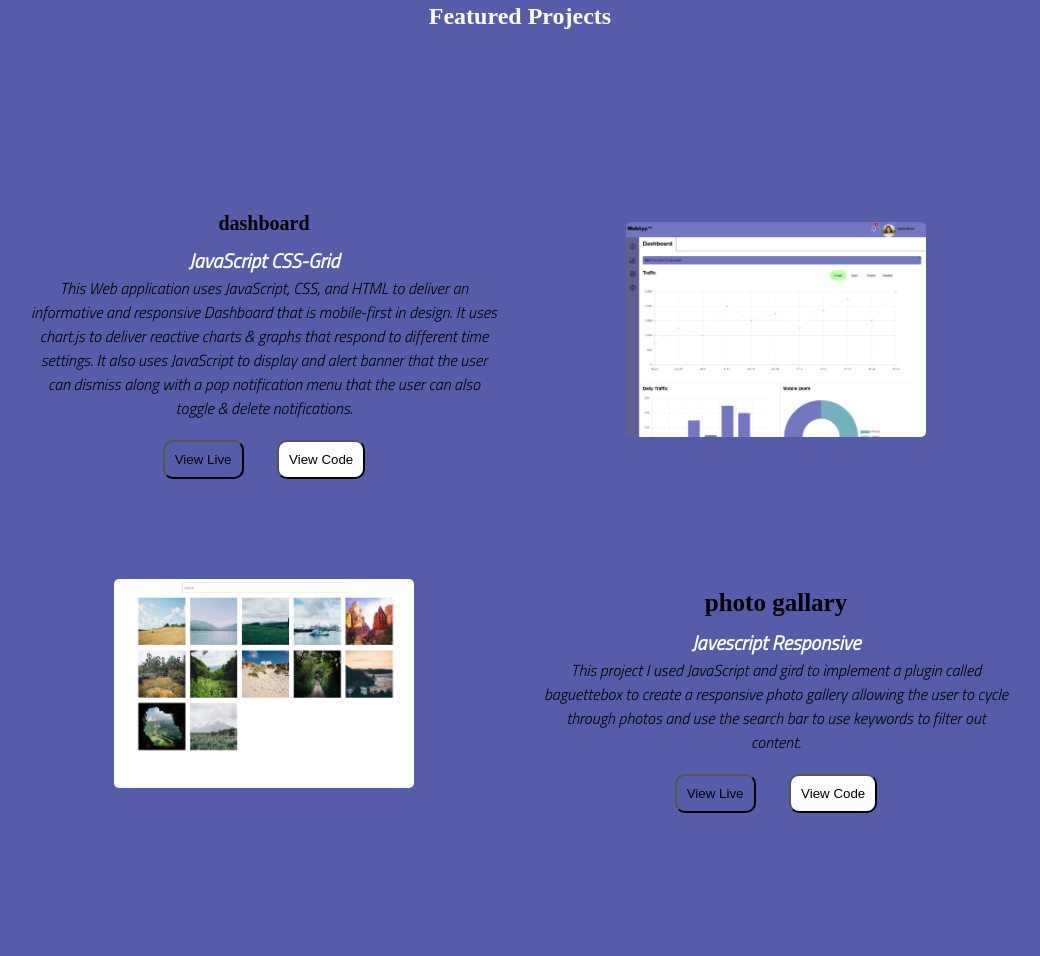
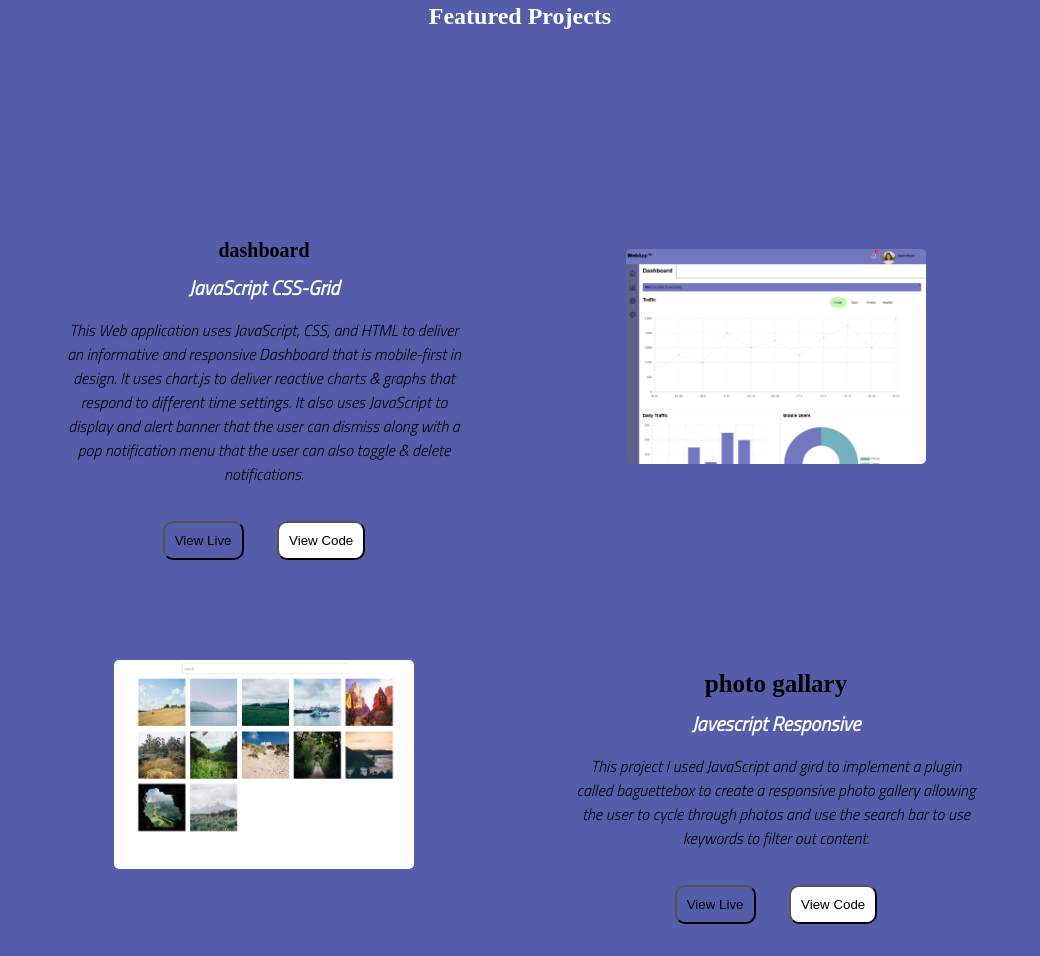
Before and after one commit to Jiao-Liu/portfolio, a plain HTML site: page index.html in a window 1280 px wide. Shown: the part 1284-2240 px from the top of the page, without its empty margins (120-1160 px from the left). Drawn offline with Linux system fonts and the light colour scheme.

Commit message:
paragrah display

```diff
--- a/css/style.css
+++ b/css/style.css
@@ -78,9 +78,6 @@
 
 
 
-   .first-page-button{
-          display: none;
-    }
 
     /*my project*/
 
@@ -158,8 +155,9 @@
         font-weight: bold;;
     }
 
-    .my-projects p{
+    #my-projects p{
         padding:15px;
+        margin:0 20px;
     }
 
 
```
